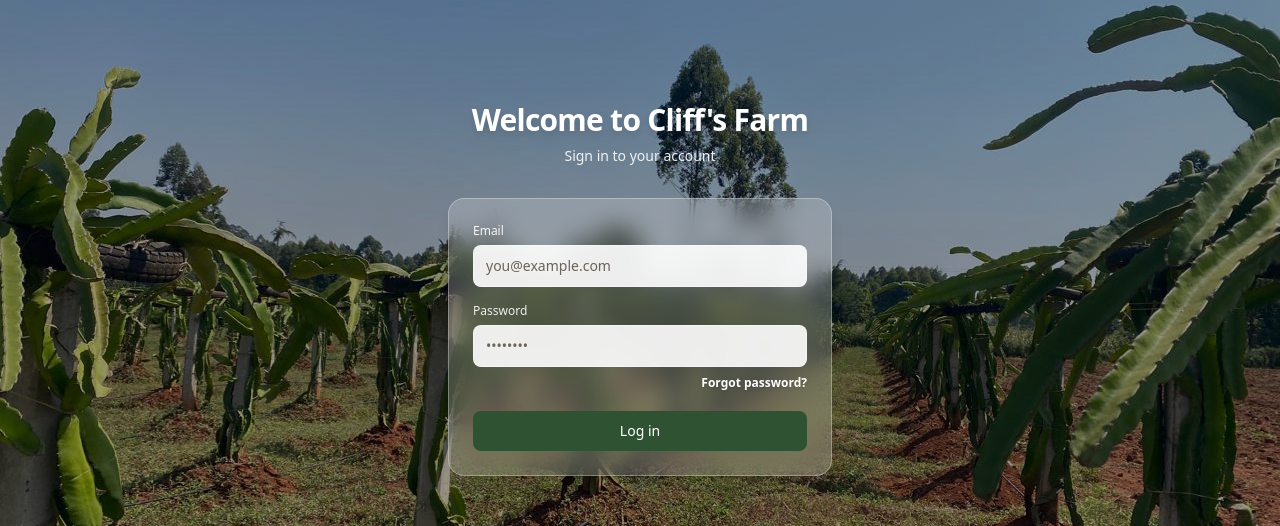
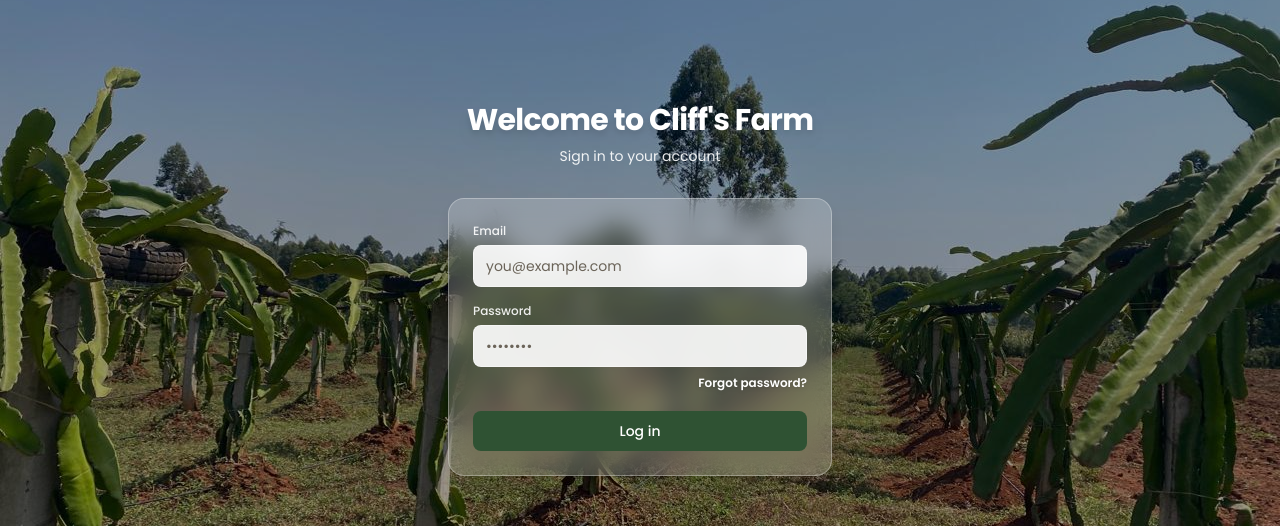
Before and after one commit to HildaWadada/farm-system, a Next.js app in the folder frontend/: page /login in a window 1280 px wide. Shown: the part 111-637 px from the top of the page. Built offline with nearby package versions, Linux system fonts and the light colour scheme; no server answers.

Commit message:
Added poppins

```diff
--- a/frontend/app/layout.tsx
+++ b/frontend/app/layout.tsx
@@ -1,5 +1,13 @@
 import type { Metadata } from "next";
+import { Poppins } from "next/font/google";
 import "./globals.css";
+
+const poppins = Poppins({
+  subsets: ["latin"],
+  weight: ["400", "500", "600", "700"],
+  variable: "--font-poppins",
+  display: "swap",
+});
 
 export const metadata: Metadata = {
   title: "Cliff's Farm",
@@ -8,7 +16,7 @@
 
 export default function RootLayout({ children }: { children: React.ReactNode }) {
   return (
-    <html lang="en">
+    <html lang="en" className={poppins.variable}>
       <body>{children}</body>
     </html>
   );
--- a/frontend/tailwind.config.ts
+++ b/frontend/tailwind.config.ts
@@ -9,6 +9,9 @@
         forest: "#2F5233",
         forestDark: "#274429",
       },
+      fontFamily: {
+        sans: ["var(--font-poppins)", "ui-sans-serif", "system-ui", "sans-serif"],
+      },
     },
   },
   plugins: [],
```
